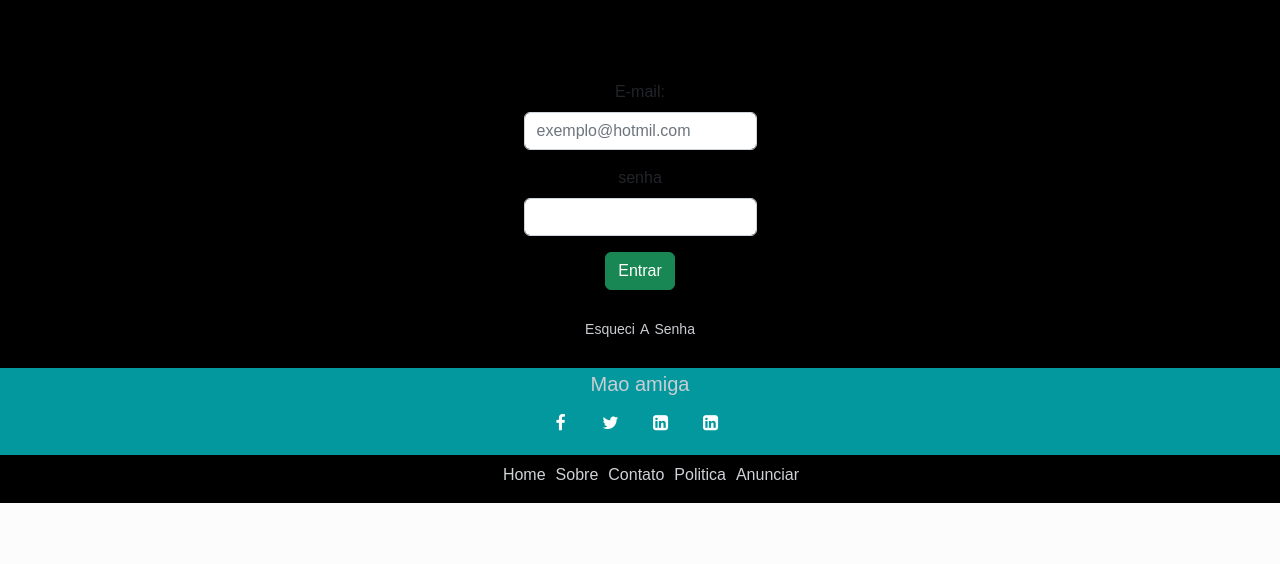
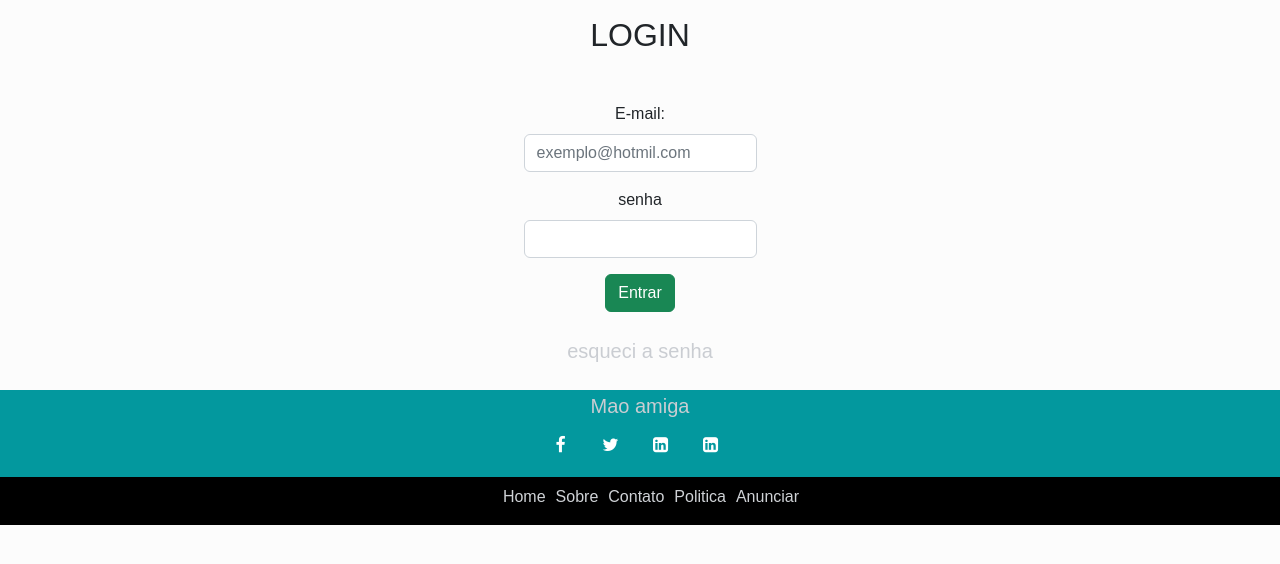
Before and after one commit to Aykimim/recomeco, a PHP site: page /visualizar/html/anunciantes/login.php in a window 1280 px wide. Shown: the part 120-684 px from the top of the page. Run offline with PHP 8.4, Linux system fonts and the light colour scheme.

Commit message:
to tiste

```diff
--- a/visualizar/html/anunciantes/login.php
+++ b/visualizar/html/anunciantes/login.php
@@ -1,7 +1,12 @@
 <?php include '../header.php'; ?>
 <!-- formulario de login -->
-<div class="d-flex justify-content-center footer-content  footer-bottom">
-  <h1>LOGIN</h1></br>
+
+<div class="d-flex justify-content-center footer-content  ">
+<div class="mb-3 mt-3">
+      <center>
+  <h2>LOGIN</h2>
+  </center>
+    </div>
   <form action="/pessoamysql/validarlogin.php" method="post">
 
     </br>
@@ -16,7 +21,7 @@
       <input type="senha" name="senha" id="senha" class="form-control" aria-describedby="senha">
     </div>
 
-    <button type="submit" value="entrar" name="entrar" id="entrar" class="btn btn-success">Entrar</button>
+    <button type="submit" value="entrar" required placeholder="senha" name="entrar" id="entrar" class="btn btn-success">Entrar</button>
 
     </br>
   </form>
```
